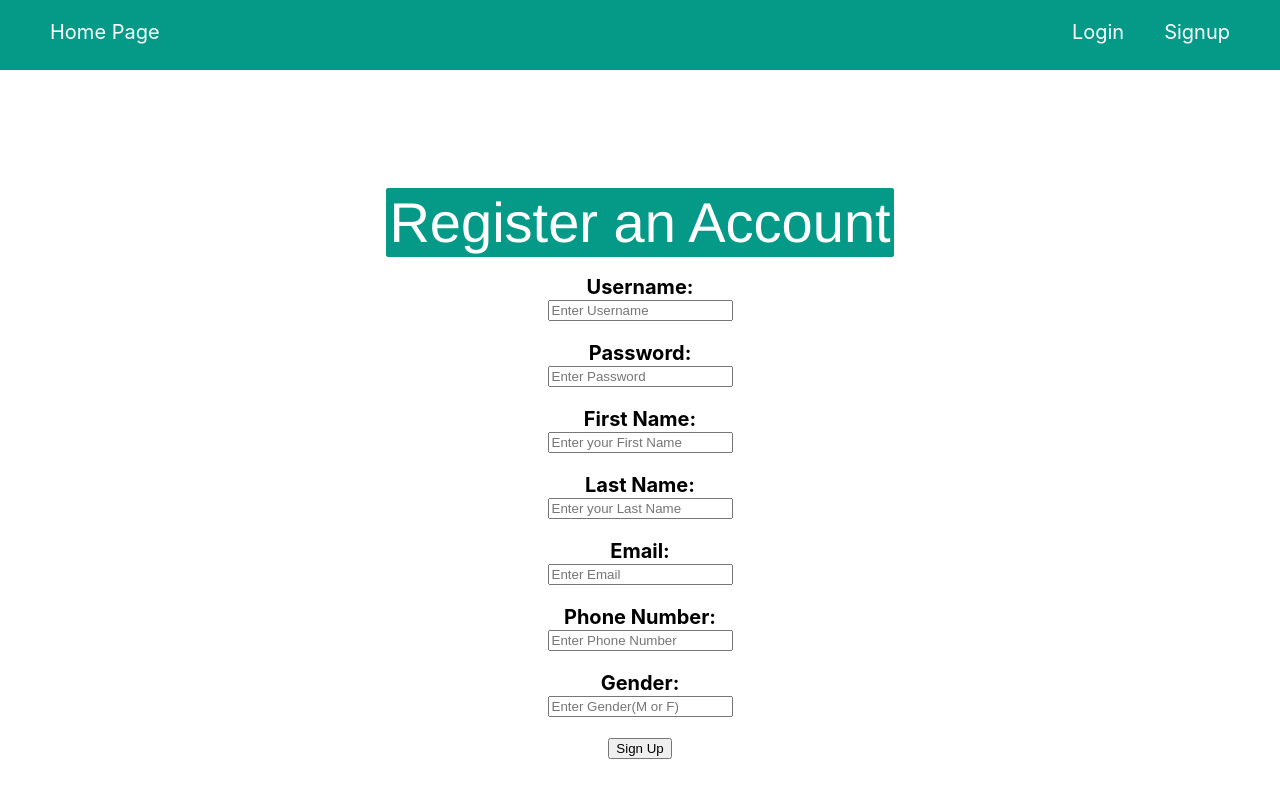
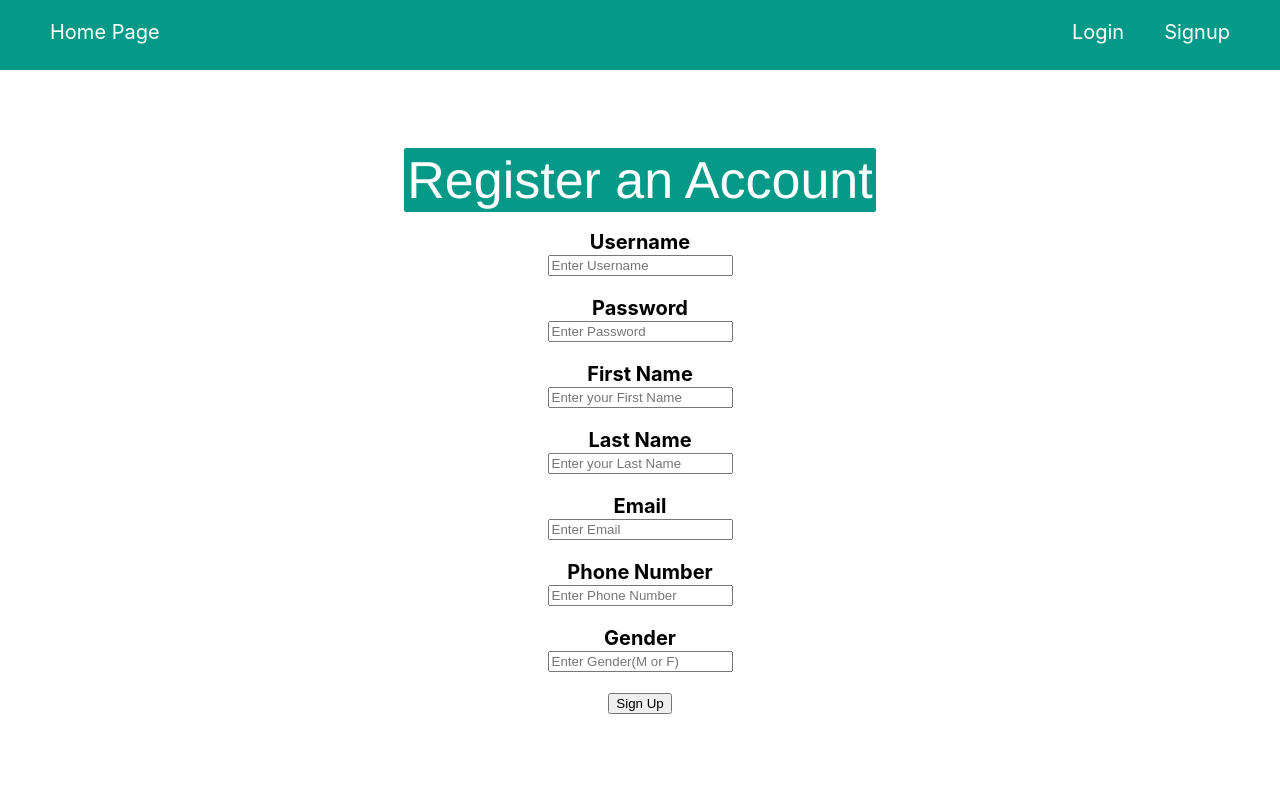
Before and after one commit to Oiman23/SJCS-Clinic, a React (Create React App) app in the folder Website Code/client/: page /signup in a window 1280 px wide. Built offline with nearby package versions, Linux system fonts and the light colour scheme.

Commit message:
Signup and CSS modification

```diff
--- a/Website Code/client/src/webPages.js/App.css
+++ b/Website Code/client/src/webPages.js/App.css
@@ -39,7 +39,7 @@ li a:hover{
 }
 
 h.title{
-  font-size: 350%;
+  font-size: 325%;
   font-family: Helvetica;
   color:white;
   background-color: rgb(5, 154, 136);
--- a/Website Code/client/src/webPages.js/Signup.js
+++ b/Website Code/client/src/webPages.js/Signup.js
@@ -7,28 +7,28 @@ const Signup = () => {
 
     return (
         <div>
-            <br></br><br></br><br></br><br></br><br></br><br></br>
+            <br></br><br></br><br></br><br></br>
             <center><h class="title">Register an Account</h></center>
             <br></br>
-            <center><ul><b>Username:</b></ul></center>
+            <center><ul><b>Username</b></ul></center>
             <center><input type="text" placeholder="Enter Username" name="uname" required></input></center>
             <br></br>
-            <center><ul><b>Password:</b></ul></center>
+            <center><ul><b>Password</b></ul></center>
             <center><input type="password" placeholder="Enter Password" name="psw" required></input></center>
             <br></br>
-            <center><ul><b>First Name:</b></ul></center>
+            <center><ul><b>First Name</b></ul></center>
             <center><input type="text" placeholder="Enter your First Name" name="fname" required></input></center>
             <br></br>
-            <center><ul><b>Last Name:</b></ul></center>
+            <center><ul><b>Last Name</b></ul></center>
             <center><input type="text" placeholder="Enter your Last Name" name="lname" required></input></center>
             <br></br>
-            <center><ul><b>Email:</b></ul></center>
+            <center><ul><b>Email</b></ul></center>
             <center><input type="text" placeholder="Enter Email" name="email" required></input></center>
             <br></br>
-            <center><ul><b>Phone Number:</b></ul></center>
+            <center><ul><b>Phone Number</b></ul></center>
             <center><input type="text" placeholder="Enter Phone Number" name="pnum" required></input></center>
             <br></br>
-            <center><ul><b>Gender:</b></ul></center>
+            <center><ul><b>Gender</b></ul></center>
             <center><input type="text" placeholder="Enter Gender(M or F)" name="gender" required></input></center>
             <br></br>
             <center><button type="submit">Sign Up</button></center>
```
